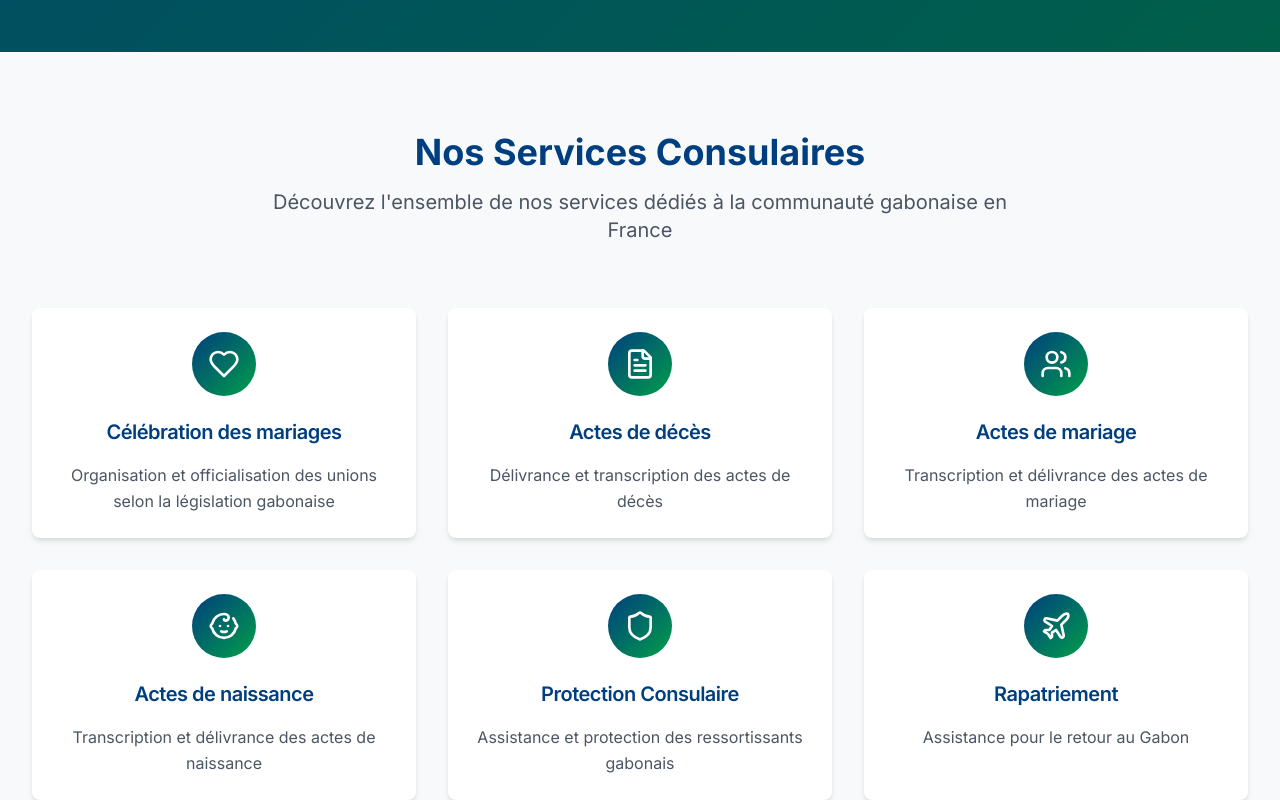
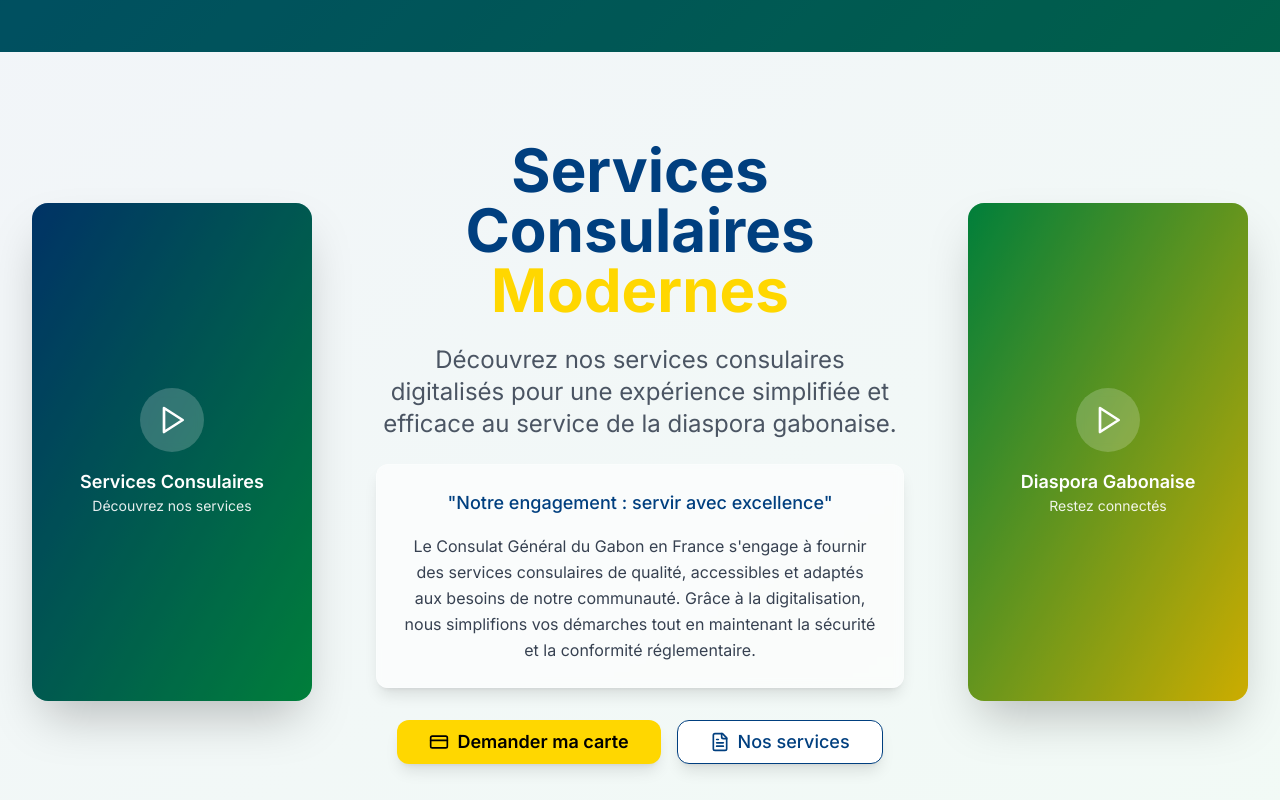
Before and after one commit to iAsted82/cggf, a Next.js app: page / in a window 1280 px wide. Shown: the part 960-1760 px from the top of the page. Built offline with nearby package versions, Linux system fonts and the light colour scheme.

Commit message:
Mise en page d'accueil avec trois colonnes

```diff
--- a/app/page.tsx
+++ b/app/page.tsx
@@ -2,6 +2,7 @@
 
 import React from 'react';
 import { HeroSection } from '@/components/home/HeroSection';
+import { ThreeColumnSection } from '@/components/home/ThreeColumnSection';
 import { ServicesSection } from '@/components/home/ServicesSection';
 import { DigitalCardSection } from '@/components/home/DigitalCardSection';
 import { EventsSection } from '@/components/home/EventsSection';
@@ -11,6 +12,7 @@ export default function Home() {
   return (
     <div className="min-h-screen">
       <HeroSection />
+      <ThreeColumnSection />
       <ServicesSection />
       <DigitalCardSection />
       <EventsSection />
--- /dev/null
+++ b/components/home/ThreeColumnSection.tsx
@@ -0,0 +1,136 @@
+"use client";
+
+import React from 'react';
+import { motion } from 'framer-motion';
+import { Button } from '@/components/ui/button';
+import { Play, CreditCard, FileText } from 'lucide-react';
+import Link from 'next/link';
+
+export function ThreeColumnSection() {
+  return (
+    <section className="py-20 bg-gradient-to-br from-consulate-blue/5 to-consulate-green/5">
+      <div className="max-w-7xl mx-auto px-4 sm:px-6 lg:px-8">
+        <div className="grid grid-cols-1 lg:grid-cols-12 gap-8 items-center min-h-[80vh]">
+          {/* Colonne de gauche - Vidéo Portrait */}
+          <motion.div
+            initial={{ opacity: 0, x: -50 }}
+            whileInView={{ opacity: 1, x: 0 }}
+            transition={{ duration: 0.8 }}
+            className="lg:col-span-3 flex justify-center"
+          >
+            <div className="relative w-full max-w-sm aspect-[9/16] bg-gradient-to-br from-consulate-blue to-consulate-green rounded-2xl overflow-hidden shadow-2xl">
+              {/* Placeholder for video - replace with actual video */}
+              <div className="absolute inset-0 bg-black/20 flex items-center justify-center">
+                <div className="text-center text-white">
+                  <div className="w-16 h-16 bg-white/20 rounded-full flex items-center justify-center mb-4 mx-auto backdrop-blur-sm">
+                    <Play className="h-8 w-8 text-white" />
+                  </div>
+                  <p className="text-lg font-semibold">Services Consulaires</p>
+                  <p className="text-sm opacity-90">Découvrez nos services</p>
+                </div>
+              </div>
+              {/* Video element - uncomment and replace src when you have actual video */}
+              {/*
+              <video
+                className="w-full h-full object-cover"
+                controls
+                poster="/path-to-poster-image.jpg"
+              >
+                <source src="/path-to-video.mp4" type="video/mp4" />
+                Votre navigateur ne supporte pas les vidéos HTML5.
+              </video>
+              */}
+            </div>
+          </motion.div>
+
+          {/* Colonne centrale - Texte Principal */}
+          <motion.div
+            initial={{ opacity: 0, y: 30 }}
+            whileInView={{ opacity: 1, y: 0 }}
+            transition={{ duration: 0.8, delay: 0.2 }}
+            className="lg:col-span-6 text-center space-y-8 px-4 lg:px-8"
+          >
+            <div className="space-y-6">
+              <h2 className="text-4xl md:text-5xl lg:text-6xl font-bold text-consulate-blue leading-tight">
+                Services Consulaires
+                <span className="block text-consulate-yellow">Modernes</span>
+              </h2>
+
+              <p className="text-xl md:text-2xl text-gray-600 leading-relaxed max-w-2xl mx-auto">
+                Découvrez nos services consulaires digitalisés pour une expérience
+                simplifiée et efficace au service de la diaspora gabonaise.
+              </p>
+
+              <div className="bg-white/60 backdrop-blur-sm rounded-xl p-6 border border-white/20 shadow-lg">
+                <p className="text-lg text-consulate-blue font-medium mb-4">
+                  "Notre engagement : servir avec excellence"
+                </p>
+                <p className="text-gray-700 leading-relaxed">
+                  Le Consulat Général du Gabon en France s'engage à fournir des services
+                  consulaires de qualité, accessibles et adaptés aux besoins de notre
+                  communauté. Grâce à la digitalisation, nous simplifions vos démarches
+                  tout en maintenant la sécurité et la conformité réglementaire.
+                </p>
+              </div>
+            </div>
+
+            <div className="flex flex-col sm:flex-row gap-4 justify-center items-center">
+              <Link href="/services-publics/inscription">
+                <Button
+                  size="lg"
+                  className="bg-consulate-yellow hover:bg-yellow-500 text-black font-semibold px-8 py-4 rounded-xl text-lg transition-all duration-300 transform hover:scale-105 shadow-lg"
+                >
+                  <CreditCard className="mr-2 h-5 w-5" />
+                  Demander ma carte
+                </Button>
+              </Link>
+              <Link href="/services-publics">
+                <Button
+                  variant="outline"
+                  size="lg"
+                  className="border-consulate-blue text-consulate-blue hover:bg-consulate-blue hover:text-white px-8 py-4 rounded-xl text-lg transition-all duration-300 transform hover:scale-105 shadow-lg"
+                >
+                  <FileText className="mr-2 h-5 w-5" />
+                  Nos services
+                </Button>
+              </Link>
+            </div>
+          </motion.div>
+
+          {/* Colonne de droite - Vidéo Portrait */}
+          <motion.div
+            initial={{ opacity: 0, x: 50 }}
+            whileInView={{ opacity: 1, x: 0 }}
+            transition={{ duration: 0.8, delay: 0.4 }}
+            className="lg:col-span-3 flex justify-center"
+          >
+            <div className="relative w-full max-w-sm aspect-[9/16] bg-gradient-to-br from-consulate-green to-consulate-yellow rounded-2xl overflow-hidden shadow-2xl">
+              {/* Placeholder for video - replace with actual video */}
+              <div className="absolute inset-0 bg-black/20 flex items-center justify-center">
+                <div className="text-center text-white">
+                  <div className="w-16 h-16 bg-white/20 rounded-full flex items-center justify-center mb-4 mx-auto backdrop-blur-sm">
+                    <Play className="h-8 w-8 text-white" />
+                  </div>
+                  <p className="text-lg font-semibold">Diaspora Gabonaise</p>
+                  <p className="text-sm opacity-90">Restez connectés</p>
+                </div>
+              </div>
+              {/* Video element - uncomment and replace src when you have actual video */}
+              {/*
+              <video
+                className="w-full h-full object-cover"
+                controls
+                poster="/path-to-poster-image.jpg"
+              >
+                <source src="/path-to-video.mp4" type="video/mp4" />
+                Votre navigateur ne supporte pas les vidéos HTML5.
+              </source>
+              </video>
+              */}
+            </div>
+          </motion.div>
+        </div>
+      </div>
+    </section>
+  );
+}
```
